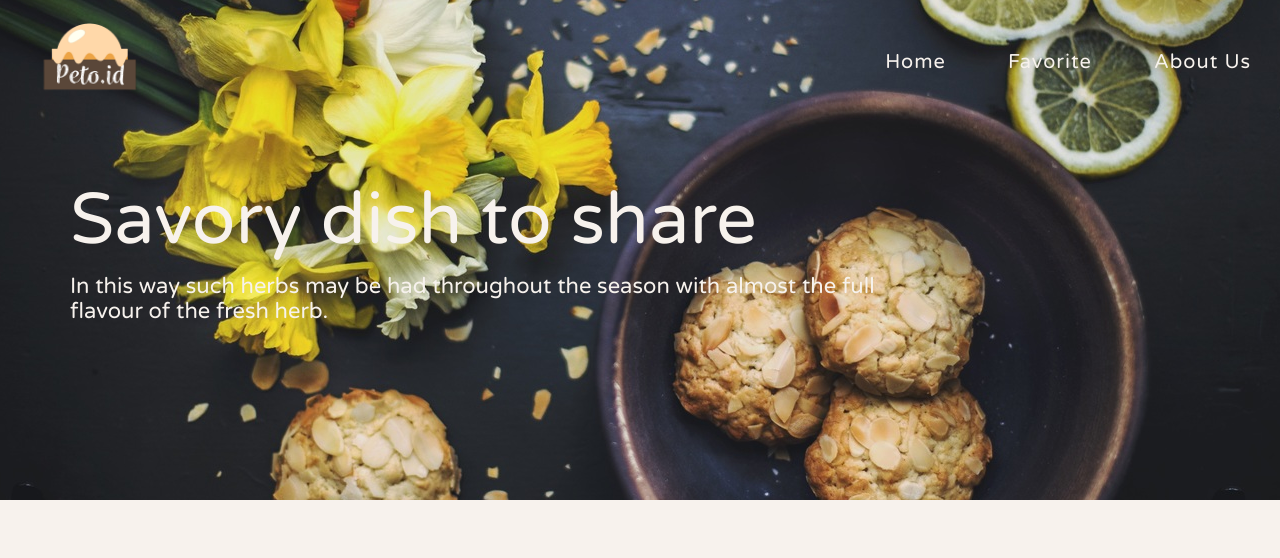
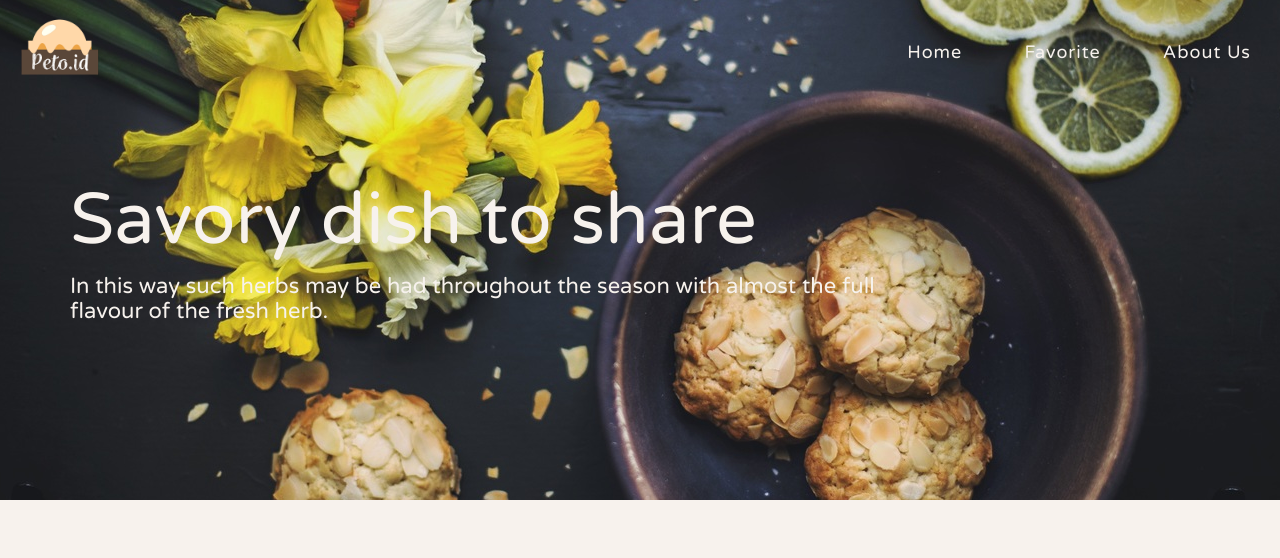
Before and after one commit to rvnltf/restaurant-apps, a website built with webpack: page src/templates/index.html in a window 1280 px wide. Shown: the top 558 px of the page. Built offline with nearby package versions, Linux system fonts and the light colour scheme; files whose address does not match are found by name.

Commit message:
Aksesibilitas Website Rev1.2

```diff
--- a/src/scripts/components/app-bar.js
+++ b/src/scripts/components/app-bar.js
@@ -34,117 +34,14 @@ class AppBar extends HTMLElement {
     }
     render() {
         this.innerHTML = `
-        <style>
-        .logo {
-            min-width: 44px;
-            min-height: 44px;
-        }
-        .logo img {
-            width: 100px;
-            transition: 0.6s;
-            margin: 0 10px;
-        }
-        .menu {
-            min-width: 44px;
-            min-height: 44px;
-            display: block;
-            color: #f7f2ed;
-            font-size: 36px;
-            text-decoration: none;
-            margin: 0 30px;
-        }
-        .navbar {
-            width: 100%;
-        }
-        .nav {
-            width: 100%;
-            padding: 0;
-            margin: 0;
-        }
-        .nav-item {
-            display: inline-block;
-            list-style: none;
-            box-sizing: border-box;
-            text-align: center;
-            line-height: 24px;
-            padding: 9px;
-        }
-        .nav-link {
-            min-width: 44px;
-            min-height: 44px;
-            position: relative;
-            text-decoration: none;
-            margin: 0 20px;
-            color: #f7f2ed ;
-            letter-spacing: 1px;
-            font-size: 20px;
-            transition: 0.6s;
-        }
-        @media screen and (max-width: 699px) {
-            .navbar {
-                display: none;
-                z-index: 10;
-                background-color: #f7f2ed;
-                max-height: 0;
-                position: absolute;
-                transition: max-height 2s ease;
-                overflow: hidden;
-            }
-            .open {
-                display: block;
-                max-height: 135px;
-                transform: translate(0, 100px);
-                transition: max-height 2s ease;
-                box-shadow: 1px 1px 3px grey;
-            }
-            .nav-item {
-                display: list-item;
-                border-bottom: 1px solid #E0E0E0;
-                width: 100%;
-            }
-        }
-        @media screen and (min-width: 700px) {
-            .menu {
-                display: none;
-            }
-            .logo img {
-                width: 120px;
-                transition: 0.6s;
-                margin: 0 30px;
-            }
-            .navbar {
-                text-align: right;
-                color: #f7f2ed;
-            }
-            .nav-link:hover {
-                color: #ff9e16;
-            }
-            .nav-link:after {
-                content: '';
-                position: absolute;
-                width: 100%;
-                transform: scaleX(0);
-                height: 2px;
-                bottom: -5px;
-                left: 0px;
-                color: #ff9e16;
-                background-color: #ff9e16 ;
-                transform-origin: bottom right;
-                transition: transform 0.25s ease-out;
-            }
-            .nav-link:hover:after {
-                transform: scaleX(1);
-                transform-origin: bottom left;
-            }
-        }
-        </style>
+
         <a href="/" class="logo"><img  src="./images/logo/logo.png" alt="Logo Peto"></a>
-        <a href="#" id="menu" class="menu">☰</a>
+        <a href="#" id="menu" class="menu" aria-label="navigation-menu">☰</a>
         <nav id="navigation" class="navbar">
             <ul class="nav">
                 <li class="nav-item"><a href="" class="nav-link">Home</a></li>
                 <li class="nav-item"><a href="#" class="nav-link">Favorite</a></li>
-                <li class="nav-item"><a href="https://www.linkedin.com/in/rvnltf/" class="nav-link">About Us</a></li>
+                <li class="nav-item"><a href="https://www.linkedin.com/in/rvnltf/" class="nav-link" target="_blank">About Us</a></li>
             </ul>
         </nav>
         `;
--- a/src/scripts/index.js
+++ b/src/scripts/index.js
@@ -1,5 +1,6 @@
 import 'regenerator-runtime'; /* for async await transpile */
 import '../styles/main.css';
+import '../styles/responsive.css';
 import './components/app-bar.js';
 import './components/hero-element.js';
 import './components/main-content.js';
--- a/src/styles/main.css
+++ b/src/styles/main.css
@@ -28,6 +28,52 @@ body, html {
     top: 20px;
     left: 20px;
 }
+app-bar .logo {
+    min-width: 44px;
+    min-height: 44px;
+}
+app-bar .logo img {
+    width: 100px;
+    transition: 0.6s;
+    margin: 0 10px;
+}
+.menu {
+    min-width: 44px;
+    min-height: 44px;
+    display: block;
+    color: #f7f2ed;
+    font-size: 36px;
+    text-decoration: none;
+    margin: 0 30px;
+}
+.navbar {
+    width: 100%;
+}
+.nav {
+    width: 100%;
+    padding: 0;
+    margin: 0;
+}
+.nav-item {
+    display: inline-block;
+    list-style: none;
+    box-sizing: border-box;
+    text-align: center;
+    line-height: 24px;
+    padding: 9px;
+}
+app-bar .navbar .nav .nav-item a {
+    min-width: 44px;
+    min-height: 44px;
+    position: relative;
+    text-decoration: none;
+    margin: 0 20px;
+    color: #f7f2ed ;
+    font-size: 18px;
+    letter-spacing: 1px;
+    transition: 0.6s;
+    padding: 15px 0;
+}
 app-bar.sticky {
     background: #f7f2ed;
     box-shadow: 0 1px 5px grey;
@@ -43,9 +89,6 @@ app-bar.header .open .nav .nav-item .nav-link {
 }
 app-bar.header .menu {
     color: #2d2d28;
-}
-app-bar .navbar .nav .nav-item .nav-link {
-    color: #f7f2ed;
 }
 app-bar.sticky .navbar .nav .nav-item .nav-link {
     color: #2d2d28;
--- a/src/styles/responsive.css
+++ b/src/styles/responsive.css
@@ -1,8 +1,90 @@
 @media screen and (max-width: 699px) {
+    app-bar.header {
+        background-color: #f7f2ed;
+    }
+    app-bar.header .menu {
+        color: #2d2d28;
+    }
+    app-bar.sticky {
+        background-color: #f7f2ed;
+    }
+    app-bar.sticky {
+        color: #2d2d28;
+    }
+    .navbar {
+        display: none;
+        z-index: 10;
+        background-color: #f7f2ed;
+        max-height: 0;
+        position: absolute;
+        transition: max-height 2s ease;
+        overflow: hidden;
+    }
+    .open {
+        display: block;
+        max-height: 135px;
+        transform: translate(0, 100px);
+        transition: max-height 2s ease;
+        box-shadow: 1px 1px 3px grey;
+    }
+    .nav-item {
+        display: list-item;
+        border-bottom: 1px solid #E0E0E0;
+        width: 100%;
+    }
 }
 
 @media screen and (min-width: 700px) {
     app-bar.sticky .logo img {
         width: 80px;
     }
+    app-bar.sticky .navbar .nav .nav-item .nav-link {
+        color: #2d2d28;
+    }
+    app-bar.sticky .navbar .nav .nav-item .nav-link:hover {
+        color: #ff9e16;
+    }
+    app-bar.sticky nav ul li a:after {
+        background-color: #ff9e16;
+    }
+    app-bar.sticky  nav ul li a:hover {
+        color: #ff9e16;
+    }
+    app-bar.sticky nav ul li a:hover:after {
+        color: #ff9e16;
+        background-color: #ff9e16;
+    }
+    .menu {
+        display: none;
+    }
+    .logo img {
+        width: 120px;
+        transition: 0.6s;
+        margin: 0 30px;
+    }
+    .navbar {
+        text-align: right;
+        color: #f7f2ed;
+    }
+    .nav-link:hover {
+        color: #ff9e16;
+    }
+    .nav-link:after {
+        content: '';
+        position: absolute;
+        width: 100%;
+        transform: scaleX(0);
+        height: 2px;
+        bottom: 10px;
+        left: 0px;
+        color: #ff9e16;
+        background-color: #ff9e16 ;
+        transform-origin: bottom right;
+        transition: transform 0.25s ease-out;
+    }
+    .nav-link:hover:after {
+        color: #ff9e16;
+        transform: scaleX(1);
+        transform-origin: bottom left;
+    }
 }
```
